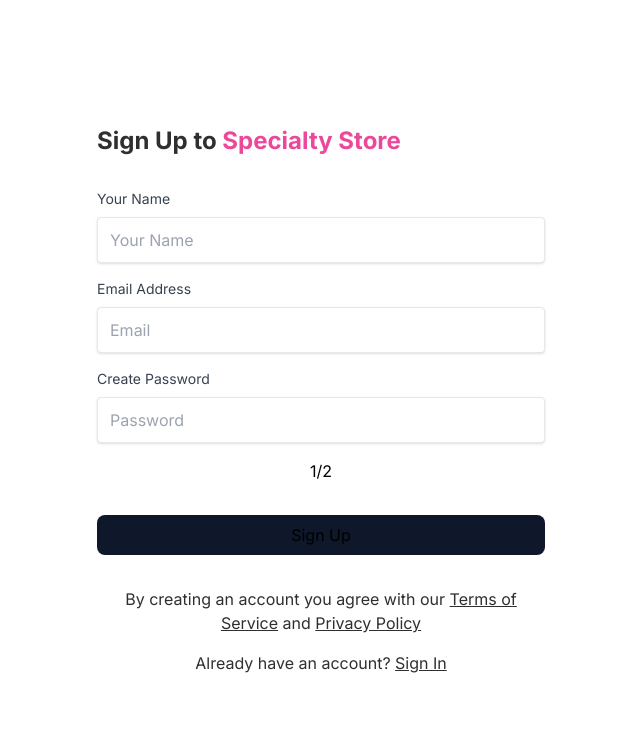
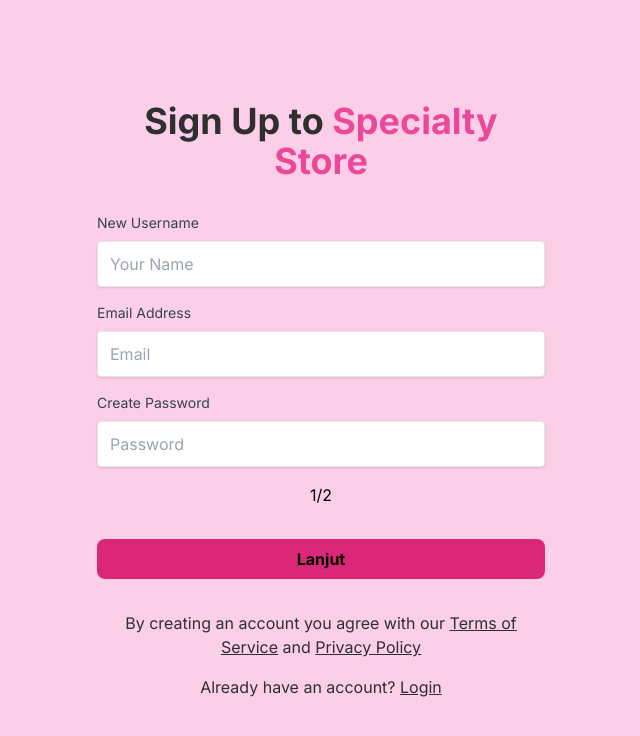
Before and after one commit to Adpro-C4/frontend, a Next.js app: page /register in a window 1280 px wide. Shown: the top 736 px of the page, without its empty margins (319-959 px from the left). Built offline with nearby package versions, Linux system fonts and the light colour scheme.

Commit message:
feat: register 75%

```diff
--- a/src/app/register/page.tsx
+++ b/src/app/register/page.tsx
@@ -2,7 +2,7 @@ import RegisterModule from "@/components/modules/RegisterModule";
 
 const Page = () => {
     return (
-        <main className="flex flex-col items-center w-screen min-h-screen bg-white">
+        <main className="flex flex-col items-center w-screen min-h-screen bg-pink-200">
           <RegisterModule/>
         </main>
       );
--- a/src/components/modules/RegisterModule/sections/RegisterSection.tsx
+++ b/src/components/modules/RegisterModule/sections/RegisterSection.tsx
@@ -8,11 +8,13 @@ const RegisterSection = () => {
     const [isEmailAlreadyInUse, setIsEmailAlreadyInUse] = useState<boolean>(false)
     const [isValidEmail, setIsValidEmail] = useState<boolean>(true)
     const [afterSubmit, setAfterSubmit] = useState<boolean>(false)
-    const [name, setName] = useState<string>("")
+    const [username, setUsername] = useState<string>("")
     const [password, setPassword] = useState<string>("")
     const [email, setEmail] = useState<string>("")
+    const [name, setName] = useState<string>("")
     const [tooManyRequest, setTooManyRequest] = useState(false)
     const [page, setPage] = useState<number>(1)
+    const [phoneNumber, setPhoneNumber] = useState<string>("")
 
 
     const isPasswordValid = () : boolean => {
@@ -23,8 +25,9 @@ const RegisterSection = () => {
         const hasSymbol = /[^A-Za-z0-9]/.test(password);
         return isLengthValid && hasUppercase && hasLowercase && hasNumber && hasSymbol
     }
-    const isNameEmpty = () : boolean => {
-        return name.trim().length == 0;
+
+    const isEmpty = ( val:string) : boolean => {
+        return val.trim().length == 0
     }
 
     const checkIsEmailValid = (): boolean => {
@@ -36,12 +39,17 @@ const RegisterSection = () => {
         return emailRegex.test(email);
       };
     const handleRegister = async ()=>{
+        if(page == 1){
+            setPage(2)
+            return
+        }
         setAfterSubmit(true)
-        if(!isPasswordValid() || !checkIsEmailValid() || isNameEmpty()){
+        if(!isPasswordValid() || !checkIsEmailValid() || isEmpty(username) ||
+        isEmpty(name) || isEmpty(phoneNumber)){
             return;
         }
         try{
-            /** */
+
         }catch(err: any){
             if(err.response.status == 406){
                 setIsEmailAlreadyInUse(true)
@@ -52,12 +60,20 @@ const RegisterSection = () => {
             console.log(err.response.status)
             return
         }
-
-       // callbackEmailSent(email)
     }
 
     const handleChangeName = (e: ChangeEvent<HTMLInputElement>)=>{
         setName(e.target.value)
+        setAfterSubmit(false)
+    }
+
+    const handleChangePhoneNumber = (e: ChangeEvent<HTMLInputElement>)=>{
+        setPhoneNumber(e.target.value)
+        setAfterSubmit(false)
+    }
+
+    const handleChangeUsername = (e: ChangeEvent<HTMLInputElement>)=>{
+        setUsername(e.target.value)
         setAfterSubmit(false)
     }
 
@@ -72,15 +88,15 @@ const RegisterSection = () => {
         setAfterSubmit(false)
     }
 
-    return  <div className=" max-w-md mx-auto md:my-auto">
-    <h1 className={`text-[#2F2F2F] font-bold text-2xl ${tooManyRequest? "mt-4": ""}`}>Sign Up to
+    return  <div className=" max-w-md mx-auto my-auto">
+    <h1 className={`text-[#2F2F2F] font-bold text-2xl md:text-4xl text-center ${tooManyRequest? "mt-4": ""}`}>Sign Up to
     <span className="text-pink-500"> Specialty Store</span></h1>
     <div className="mt-8 mb-4">
         {page == 1 && <>
-            <TextField label={"Your Name"} type="text" onChange={handleChangeName} placeholder="Your Name" value={name}>
-            { afterSubmit && isNameEmpty() && <div className="rounded-md w-full text-sm border-[#FBDFDF] border-2 bg-[#FFF5F5]
+            <TextField label={"New Username"} type="text" onChange={handleChangeUsername} placeholder="Your Name" value={username}>
+            { afterSubmit && isEmpty(username) && <div className="rounded-md w-full text-sm border-[#FBDFDF] border-2 bg-[#FFF5F5]
              text-[#79889D] mt-6 p-4">
-              <p>Name cant be empty</p>
+              <p>Username cant be empty</p>
             </div>}
         </TextField>
         <TextField label={"Email Address"} type="text" onChange={handleChangeEmail} placeholder="Email" value={email}>
@@ -95,17 +111,37 @@ const RegisterSection = () => {
         </>}
         {
             page == 2 && <>
-
+             <TextField label={"Name"} type="text" onChange={handleChangeName} placeholder="Your Name" value={name}>
+            { afterSubmit && isEmpty(name) && <div className="rounded-md w-full text-sm border-[#FBDFDF] border-2 bg-[#FFF5F5]
+             text-[#79889D] mt-6 p-4">
+              <p>Name cant be empty</p>
+            </div>}
+        </TextField>
+        <TextField label={"Phone Number"} type="tel" onChange={handleChangePhoneNumber}
+         placeholder="Your Phone Number" value={phoneNumber}>
+            { afterSubmit && isEmpty(phoneNumber) && <div className="rounded-md w-full text-sm border-[#FBDFDF] border-2 bg-[#FFF5F5]
+             text-[#79889D] mt-6 p-4">
+              <p>Phone number cant be empty</p>
+            </div>}
+            </TextField>
             </>
         }
 
         <h1 className="text-center mt-auto text-black">{page}/2</h1>
     </div>
-    <button onClick={handleRegister} className="w-full mt-4 bg-[#0F172A] py-2 px-4 rounded-lg">Sign Up</button>
+    <div className="flex w-full  space-x-2">
+    {page == 2 && <div onClick={()=>{
+        setPage(1)
+    }} className="grow mt-4 text-center
+     bg-[#0F172A] py-2 px-4 rounded-lg">Kembali</div>
+    }
+    <button onClick={handleRegister} className={`grow mt-4 bg-pink-600 font-bold py-2 px-4 rounded-lg`}>{page == 1 ? "Lanjut": "Register"}</button>
+    </div>
+
     <p className="text-[#2F2F2F] text-center mt-8">By creating an account
     you agree with our <a className="underline">Terms of Service</a> and <a className="underline">Privacy Policy</a></p>
     <p className="text-[#2F2F2F] text-center mt-4">Already have an
-    account? <a href="/signin" className="underline">Sign In</a></p>
+    account? <a href="/login" className="underline">Login</a></p>
 
 </div>
 }
```
